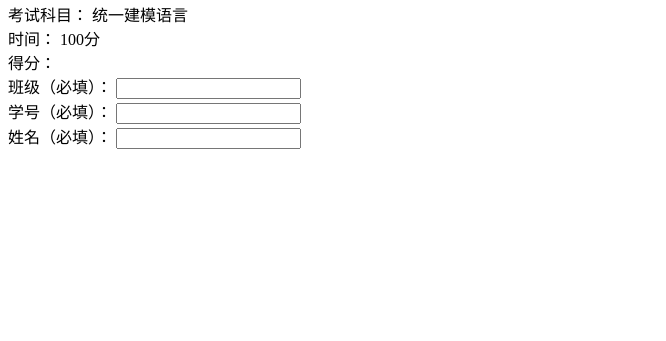
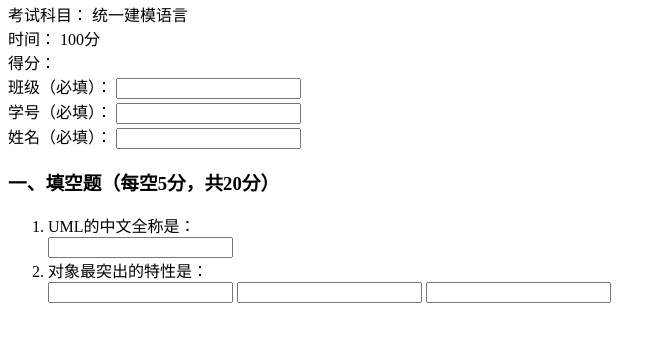
Before and after one commit to tw-lab-roadmap-1/zhangtian-task3, a plain HTML site: page exam.html in a window 1280 px wide. Shown: the part 87-428 px from the top of the page, without its empty margins (0-666 px from the left). Drawn offline with Linux system fonts and the light colour scheme.

Commit message:
first problem is completed

```diff
--- a/exam.html
+++ b/exam.html
@@ -25,5 +25,22 @@
         <input type="text" id="name">
     </div>
 </div>
+<div>
+    <h3>一、填空题（每空5分，共20分）</h3>
+    <ol>
+        <li>
+            <span>UML的中文全称是：</span>
+            <div><input type="text" id="1-1"></div>
+        </li>
+        <li>
+            <span>对象最突出的特性是：</span>
+            <div>
+                <input type="text" id="1-1-1">
+                <input type="text" id="1-1-2">
+                <input type="text" id="1-1-3">
+            </div>
+        </li>
+    </ol>
+</div>
 </body>
 </html>
```
